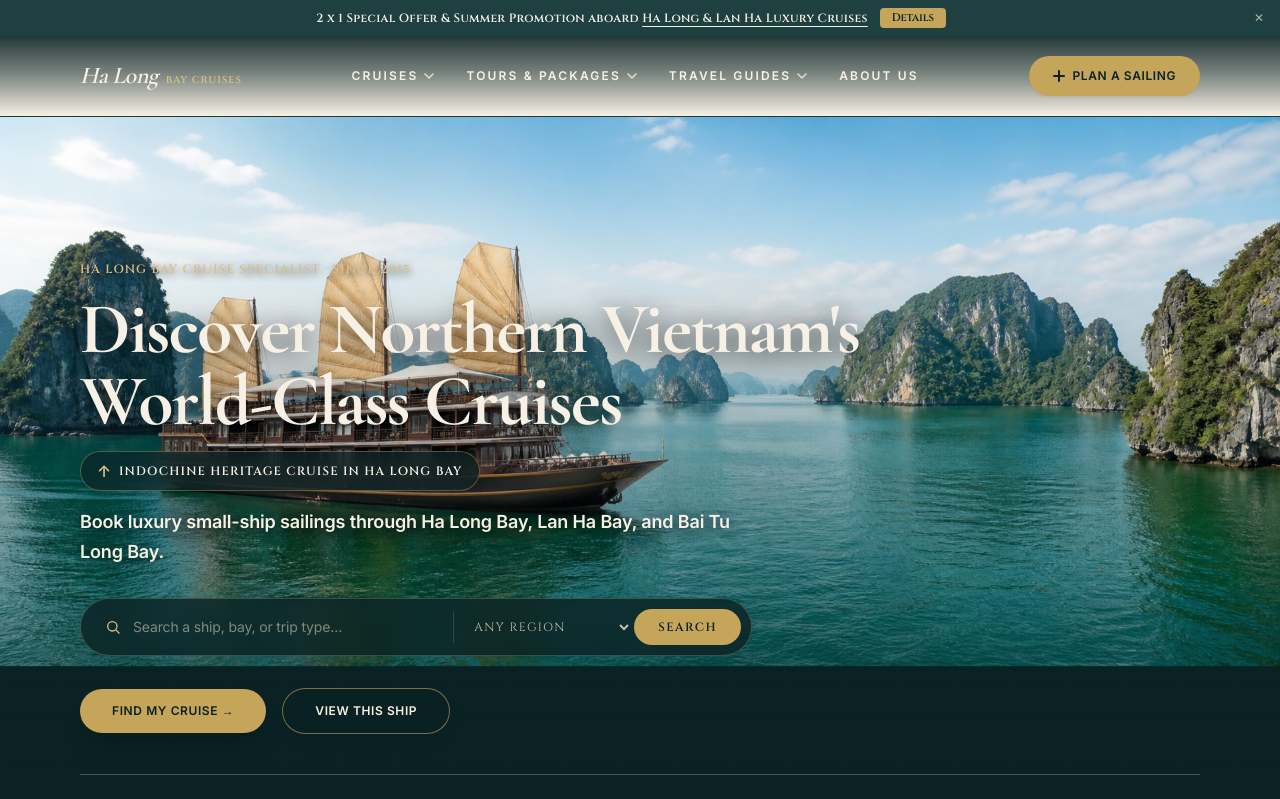
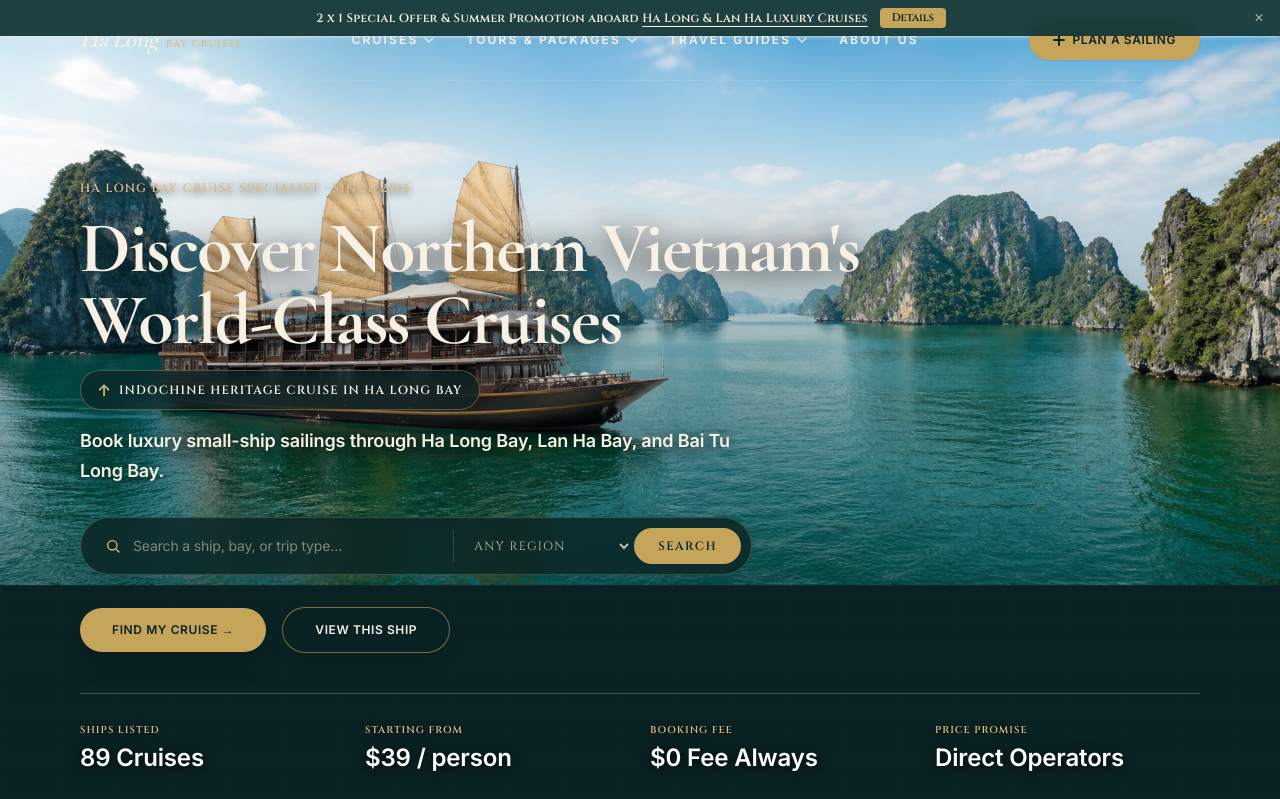
Before and after one commit to anhvu12399/halong-cruise, a Next.js app: page / in a window 1280 px wide. Shown: the top 799 px of the page. Built offline with nearby package versions, Linux system fonts and the light colour scheme.

Commit message:
Overlay homepage header on hero image

```diff
--- a/src/components/Header.tsx
+++ b/src/components/Header.tsx
@@ -130,12 +130,12 @@ export default function Header({ menu, announcementBar }: { menu?: any; announce
 
       {/* ── Header Navbar ── */}
       <header
-        className={`sticky top-0 z-40 transition-all duration-300 transform ${
+        className={`inset-x-0 top-0 z-40 transition-all duration-300 transform ${
           isVisible ? "translate-y-0" : "-translate-y-full"
         } ${
           isAtTop
-            ? "bg-gradient-to-b from-teal-950/90 via-teal-950/50 to-transparent border-b border-transparent shadow-none"
-            : "bg-teal-950/90 backdrop-blur-md border-b border-teal-800/80 shadow-2xl"
+            ? "absolute bg-teal-950/72 backdrop-blur-[2px] border-b border-sand-50/10 shadow-none"
+            : "fixed bg-teal-950/92 backdrop-blur-md border-b border-teal-800/80 shadow-2xl"
         }`}
         onMouseLeave={() => setActiveDropdown(null)}
       >
```
